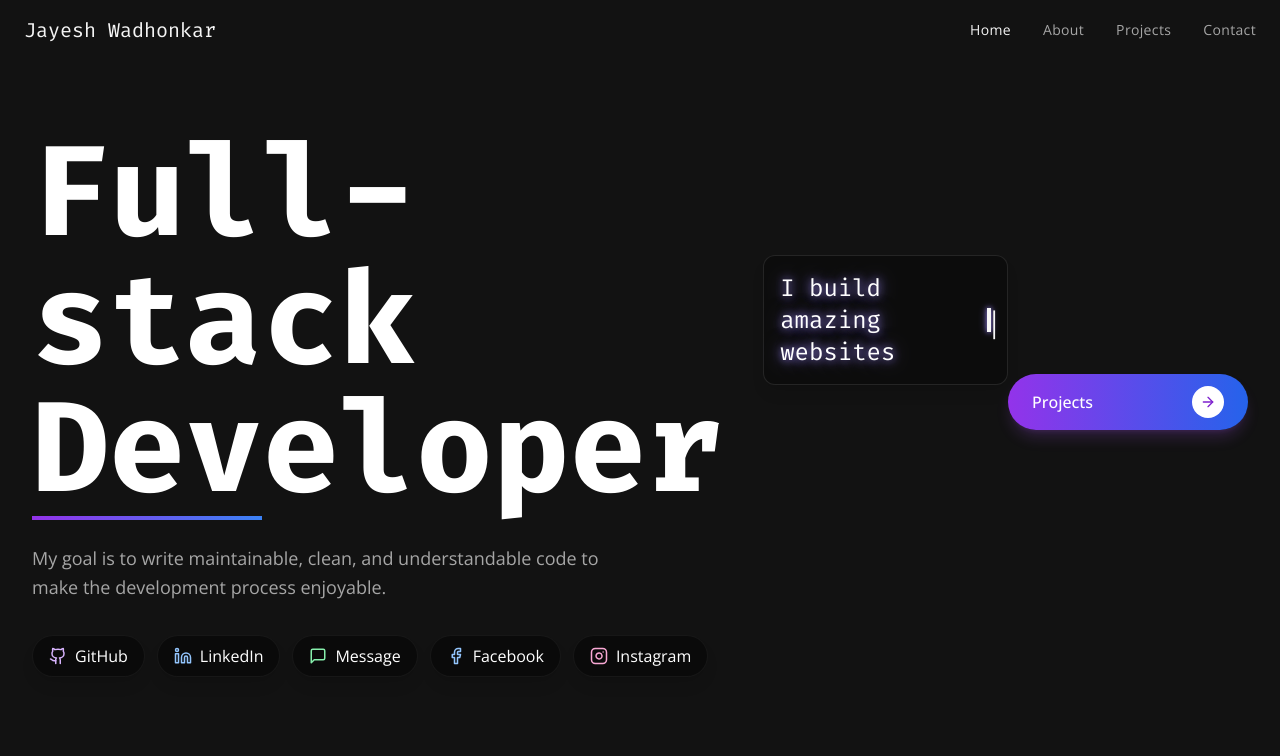
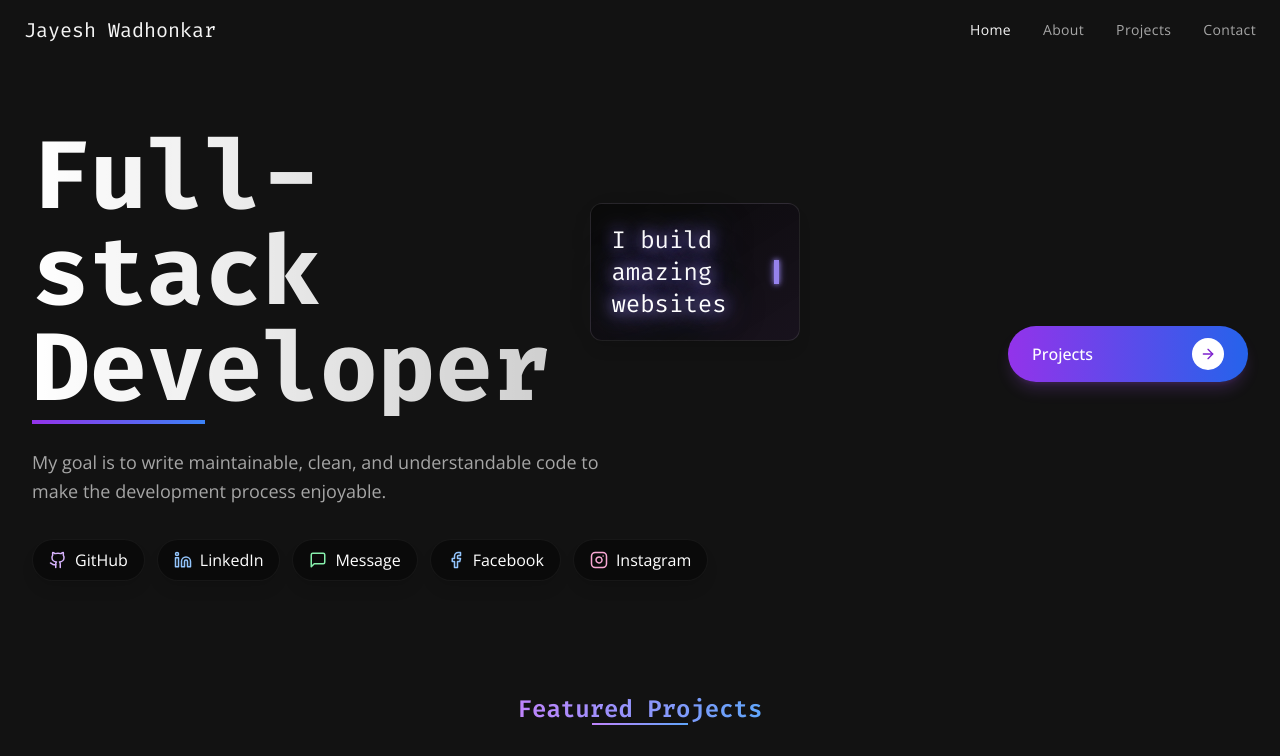
Before and after one commit to JoyCode4/vignettes-in-virtual, a React (Vite) app: page / in a window 1280 px wide. Shown: the top 756 px of the page. Built offline with nearby package versions, Linux system fonts and the light colour scheme; grey boxes are pictures that could not be loaded.

Commit message:
Enhance landing page aesthetics
The landing page has been visually enhanced with a typewriter animation and glow effect.

```diff
--- a/src/components/TypewriterText.tsx
+++ b/src/components/TypewriterText.tsx
@@ -8,6 +8,9 @@ interface TypewriterTextProps {
   delayBetweenTexts?: number;
   className?: string;
   glowColor?: string;
+  glowIntensity?: 'low' | 'medium' | 'high';
+  cursorStyle?: 'line' | 'block' | 'underscore';
+  cursorColor?: string;
 }
 
 const TypewriterText: React.FC<TypewriterTextProps> = ({
@@ -16,7 +19,10 @@ const TypewriterText: React.FC<TypewriterTextProps> = ({
   deletingSpeed = 50,
   delayBetweenTexts = 1500,
   className = '',
-  glowColor = '#8B5CF6'
+  glowColor = '#8B5CF6',
+  glowIntensity = 'medium',
+  cursorStyle = 'line',
+  cursorColor
 }) => {
   const [currentTextIndex, setCurrentTextIndex] = useState(0);
   const [displayText, setDisplayText] = useState('');
@@ -58,16 +64,72 @@ const TypewriterText: React.FC<TypewriterTextProps> = ({
     return () => clearTimeout(timer);
   }, [currentTextIndex, displayText, isDeleting, isWaiting, texts, typingSpeed, deletingSpeed, delayBetweenTexts]);
 
-  const glowStyle = {
-    textShadow: `0 0 10px ${glowColor}, 0 0 20px ${glowColor}80, 0 0 30px ${glowColor}40`,
+  // Define glow intensity levels
+  const glowIntensities = {
+    low: {
+      textShadow: `0 0 5px ${glowColor}80, 0 0 10px ${glowColor}40`,
+    },
+    medium: {
+      textShadow: `0 0 10px ${glowColor}, 0 0 20px ${glowColor}80, 0 0 30px ${glowColor}40`,
+    },
+    high: {
+      textShadow: `0 0 15px ${glowColor}, 0 0 30px ${glowColor}, 0 0 45px ${glowColor}80, 0 0 60px ${glowColor}40`,
+    },
   };
+
+  // Get the appropriate glow style
+  const glowStyle = glowIntensities[glowIntensity];
+
+  // Define cursor styles
+  let cursorElement;
+  const cursorColorToUse = cursorColor || glowColor;
+
+  switch (cursorStyle) {
+    case 'block':
+      cursorElement = (
+        <span
+          className="inline-block w-3 h-6 ml-1 bg-white animate-pulse"
+          style={{
+            backgroundColor: cursorColorToUse,
+            boxShadow: `0 0 5px ${cursorColorToUse}, 0 0 10px ${cursorColorToUse}80`
+          }}
+        />
+      );
+      break;
+    case 'underscore':
+      cursorElement = (
+        <span
+          className="inline-block w-3 h-1 ml-1 bg-white animate-pulse"
+          style={{
+            backgroundColor: cursorColorToUse,
+            marginBottom: '-3px',
+            boxShadow: `0 0 5px ${cursorColorToUse}, 0 0 10px ${cursorColorToUse}80`
+          }}
+        >_</span>
+      );
+      break;
+    case 'line':
+    default:
+      cursorElement = (
+        <span
+          className="inline-block w-0.5 h-6 ml-1 bg-white animate-pulse"
+          style={{
+            backgroundColor: cursorColorToUse,
+            boxShadow: `0 0 5px ${cursorColorToUse}, 0 0 10px ${cursorColorToUse}80`
+          }}
+        >|</span>
+      );
+  }
 
   return (
     <div className={`${className} flex items-center`}>
-      <span style={glowStyle}>{displayText}</span>
-      <span className="inline-block w-1 h-6 ml-1 bg-white animate-pulse" style={{
-        boxShadow: `0 0 5px ${glowColor}, 0 0 10px ${glowColor}80`
-      }}>|</span>
+      <span
+        className="transition-all duration-200"
+        style={glowStyle}
+      >
+        {displayText}
+      </span>
+      {cursorElement}
     </div>
   );
 };
--- a/src/pages/Index.tsx
+++ b/src/pages/Index.tsx
@@ -35,20 +35,21 @@ const Index = () => {
       <div className="page-container bg-dark-gray text-white">
         {/* Header Section with Title */}
         <section className="section-container pt-32 pb-16 relative">
-          {/* Animated background gradient */}
-          <div className="absolute top-0 right-0 w-1/2 h-full bg-gradient-to-br from-purple-600/10 to-blue-600/5 rounded-full blur-[100px] -z-10"></div>
+          {/* Enhanced animated background gradients */}
+          <div className="absolute top-0 left-0 w-full h-full bg-gradient-to-br from-purple-600/10 via-blue-600/5 to-indigo-500/10 rounded-full blur-[120px] -z-10 animate-pulse"></div>
+          <div className="absolute bottom-0 right-0 w-3/4 h-1/2 bg-gradient-to-tl from-blue-500/10 via-purple-600/5 to-pink-500/5 rounded-full blur-[150px] -z-10 animate-pulse" style={{animationDelay: '2s'}}></div>
 
           <div ref={textRef} className="opacity-0" style={{ animationDelay: '0.3s', animationFillMode: 'forwards' }}>
             <div className="flex flex-col lg:flex-row lg:items-center justify-between">
-              <div className="mb-12 lg:mb-0">
-                <div className="flex flex-col md:flex-row md:items-center md:gap-6">
-                  <h1 className="font-mono text-6xl sm:text-7xl md:text-8xl lg:text-9xl font-bold mb-6 md:mb-0 relative">
-                    <span className="block">Full-stack</span>
-                    <span className="block">Developer</span>
+              <div className="mb-12 lg:mb-0 max-w-3xl">
+                <div className="flex flex-col md:flex-row items-start md:items-center gap-6">
+                  <h1 className="font-mono text-6xl sm:text-7xl md:text-8xl font-bold relative inline-flex flex-col">
+                    <span className="bg-gradient-to-r from-white via-white/90 to-white/80 bg-clip-text text-transparent">Full-stack</span>
+                    <span className="bg-gradient-to-r from-white via-white/90 to-white/80 bg-clip-text text-transparent">Developer</span>
                     <div className="absolute -bottom-2 left-0 w-1/3 h-1 bg-gradient-to-r from-purple-600 to-blue-500"></div>
                   </h1>
 
-                  <div className="ml-0 md:ml-4 p-4 rounded-xl bg-black/30 backdrop-blur-sm border border-white/10 shadow-lg transform hover:scale-105 transition-all duration-300">
+                  <div className="ml-0 mt-8 md:mt-0 md:ml-4 p-5 rounded-xl backdrop-blur-sm border border-white/10 shadow-lg transition-all duration-300 hover:border-purple-500/30 bg-gradient-to-br from-black/50 to-purple-900/10 transform hover:scale-105 hover:shadow-purple-500/20">
                     <TypewriterText
                       texts={[
                         "Hello! I'm Jayesh",
@@ -60,6 +61,8 @@ const Index = () => {
                       delayBetweenTexts={2000}
                       className="text-xl md:text-2xl font-mono"
                       glowColor="#9b87f5"
+                      glowIntensity="high"
+                      cursorStyle="block"
                     />
                   </div>
                 </div>
@@ -68,13 +71,13 @@ const Index = () => {
                   My goal is to write maintainable, clean, and understandable code to make the development process enjoyable.
                 </p>
 
-                {/* Social Media Links */}
+                {/* Enhanced Social Media Links */}
                 <div className="flex flex-wrap gap-3">
                   <a
                     href="https://github.com/JoyCode4"
                     target="_blank"
                     rel="noopener noreferrer"
-                    className="flex items-center justify-center gap-2 px-4 py-2 bg-black/40 backdrop-blur-sm rounded-full text-white hover:bg-white/10 transition-all duration-300 border border-white/5 hover:border-white/20 shadow-lg hover:shadow-purple-500/20"
+                    className="flex items-center justify-center gap-2 px-4 py-2 bg-black/40 backdrop-blur-sm rounded-full text-white hover:bg-white/10 transition-all duration-300 border border-white/5 hover:border-purple-500/50 shadow-lg hover:shadow-purple-500/20 transform hover:translate-y-[-2px]"
                   >
                     <Github size={18} className="text-purple-300" />
                     <span>GitHub</span>
@@ -83,25 +86,25 @@ const Index = () => {
                     href="https://www.linkedin.com/in/jayesh-wadhonkar-184539168"
                     target="_blank"
                     rel="noopener noreferrer"
-                    className="flex items-center justify-center gap-2 px-4 py-2 bg-black/40 backdrop-blur-sm rounded-full text-white hover:bg-white/10 transition-all duration-300 border border-white/5 hover:border-white/20 shadow-lg hover:shadow-blue-500/20"
+                    className="flex items-center justify-center gap-2 px-4 py-2 bg-black/40 backdrop-blur-sm rounded-full text-white hover:bg-white/10 transition-all duration-300 border border-white/5 hover:border-blue-500/50 shadow-lg hover:shadow-blue-500/20 transform hover:translate-y-[-2px]"
                   >
                     <Linkedin size={18} className="text-blue-300" />
                     <span>LinkedIn</span>
                   </a>
                   <a
-                    className="flex items-center justify-center gap-2 px-4 py-2 bg-black/40 backdrop-blur-sm rounded-full text-white hover:bg-white/10 transition-all duration-300 border border-white/5 hover:border-white/20 shadow-lg hover:shadow-green-500/20"
+                    className="flex items-center justify-center gap-2 px-4 py-2 bg-black/40 backdrop-blur-sm rounded-full text-white hover:bg-white/10 transition-all duration-300 border border-white/5 hover:border-green-500/50 shadow-lg hover:shadow-green-500/20 transform hover:translate-y-[-2px]"
                   >
                     <MessageSquare size={18} className="text-green-300" />
                     <span>Message</span>
                   </a>
                   <a
-                    className="flex items-center justify-center gap-2 px-4 py-2 bg-black/40 backdrop-blur-sm rounded-full text-white hover:bg-white/10 transition-all duration-300 border border-white/5 hover:border-white/20 shadow-lg hover:shadow-blue-500/20"
+                    className="flex items-center justify-center gap-2 px-4 py-2 bg-black/40 backdrop-blur-sm rounded-full text-white hover:bg-white/10 transition-all duration-300 border border-white/5 hover:border-blue-500/50 shadow-lg hover:shadow-blue-500/20 transform hover:translate-y-[-2px]"
                   >
                     <Facebook size={18} className="text-blue-300" />
                     <span>Facebook</span>
                   </a>
                   <a
-                    className="flex items-center justify-center gap-2 px-4 py-2 bg-black/40 backdrop-blur-sm rounded-full text-white hover:bg-white/10 transition-all duration-300 border border-white/5 hover:border-white/20 shadow-lg hover:shadow-pink-500/20"
+                    className="flex items-center justify-center gap-2 px-4 py-2 bg-black/40 backdrop-blur-sm rounded-full text-white hover:bg-white/10 transition-all duration-300 border border-white/5 hover:border-pink-500/50 shadow-lg hover:shadow-pink-500/20 transform hover:translate-y-[-2px]"
                   >
                     <Instagram size={18} className="text-pink-300" />
                     <span>Instagram</span>
@@ -109,11 +112,11 @@ const Index = () => {
                 </div>
               </div>
 
-              {/* Projects CTA */}
+              {/* Enhanced Projects CTA */}
               <div className="relative">
                 <Link
                   to="/projects"
-                  className="flex items-center justify-between px-6 py-3 w-60 bg-gradient-to-r from-purple-600 to-blue-600 text-white rounded-full hover:brightness-110 transition-all duration-300 font-medium shadow-lg shadow-purple-500/20 hover:shadow-purple-600/40"
+                  className="flex items-center justify-between px-6 py-3 w-60 bg-gradient-to-r from-purple-600 to-blue-600 text-white rounded-full hover:brightness-110 transition-all duration-300 font-medium shadow-lg shadow-purple-500/20 hover:shadow-purple-600/40 transform hover:translate-y-[-2px]"
                 >
                   <span>Projects</span>
                   <div className="bg-white text-purple-700 rounded-full h-8 w-8 flex items-center justify-center">
@@ -125,9 +128,9 @@ const Index = () => {
           </div>
         </section>
 
-        {/* Projects Carousel Preview */}
+        {/* Enhanced Projects Carousel Preview */}
         <section className="section-container py-12 overflow-hidden relative">
-          <div className="absolute top-1/2 left-1/2 transform -translate-x-1/2 -translate-y-1/2 w-full h-32 bg-gradient-to-r from-purple-600/5 to-blue-600/5 blur-[100px] -z-10"></div>
+          <div className="absolute top-1/2 left-1/2 transform -translate-x-1/2 -translate-y-1/2 w-full h-80 bg-gradient-to-r from-purple-600/10 via-blue-600/5 to-pink-500/10 blur-[100px] -z-10 animate-pulse" style={{animationDuration: '8s'}}></div>
 
           <h2 className="text-2xl font-mono mb-8 font-semibold text-center relative">
             <span className="bg-gradient-to-r from-purple-400 to-blue-400 bg-clip-text text-transparent">Featured Projects</span>
@@ -153,9 +156,9 @@ const Index = () => {
           </div>
         </section>
 
-        {/* About Section */}
+        {/* About Section with enhanced styling */}
         <section className="section-container py-16 relative">
-          <div className="absolute top-0 left-0 w-full h-full bg-gradient-to-br from-blue-600/5 to-purple-600/5 blur-[100px] -z-10"></div>
+          <div className="absolute top-0 left-0 w-full h-full bg-gradient-to-br from-blue-600/10 via-purple-600/5 to-pink-500/5 blur-[100px] -z-10 animate-pulse" style={{animationDuration: '10s'}}></div>
 
           <h2 className="text-3xl font-mono mb-10 font-semibold text-center relative">
             <span className="bg-gradient-to-r from-blue-400 to-purple-400 bg-clip-text text-transparent">About me</span>
@@ -167,40 +170,40 @@ const Index = () => {
               <h3 className="text-xl mb-4">Hello! I'm Jayesh, I'm a <span className="font-semibold bg-gradient-to-r from-purple-400 to-blue-400 bg-clip-text text-transparent">full-stack developer</span>.</h3>
               <p className="text-light-gray">More than 1 year experience.</p>
 
-              {/* Skills Cards */}
+              {/* Enhanced Skills Cards */}
               <div className="mt-12 space-y-6">
-                <div className="backdrop-blur-sm bg-black/20 border border-white/10 rounded-xl p-6 shadow-lg hover:shadow-purple-500/10 transition-all duration-300">
+                <div className="backdrop-blur-sm bg-black/20 border border-white/10 rounded-xl p-6 shadow-lg hover:shadow-purple-500/20 transition-all duration-300 hover:border-purple-500/30 transform hover:translate-y-[-2px]">
                   <h4 className="mb-4 text-purple-300">Front-end</h4>
                   <div className="flex flex-wrap gap-2">
                     {["TypeScript", "React", "Vue", "CSS", "Redux Toolkit", "Next.js", "HTML", "Jest", "GraphQL", "React Native", "TailwindCSS", "Express"].map((skill) => (
-                      <span key={skill} className="text-sm text-gray-400 hover:text-white transition-colors duration-300">/ {skill} </span>
+                      <span key={skill} className="text-sm text-gray-400 hover:text-white transition-colors duration-300 hover:text-purple-200">/ {skill} </span>
                     ))}
                   </div>
                 </div>
 
-                <div className="backdrop-blur-sm bg-black/20 border border-white/10 rounded-xl p-6 shadow-lg hover:shadow-blue-500/10 transition-all duration-300">
+                <div className="backdrop-blur-sm bg-black/20 border border-white/10 rounded-xl p-6 shadow-lg hover:shadow-blue-500/20 transition-all duration-300 hover:border-blue-500/30 transform hover:translate-y-[-2px]">
                   <h4 className="mb-4 text-blue-300">Styles</h4>
                   <div className="flex flex-wrap gap-2">
                     {["SCSS", "SASS", "PostCSS", "Ant.UI", "MUI", "Material UI"].map((skill) => (
-                      <span key={skill} className="text-sm text-gray-400 hover:text-white transition-colors duration-300">/ {skill} </span>
+                      <span key={skill} className="text-sm text-gray-400 hover:text-white transition-colors duration-300 hover:text-blue-200">/ {skill} </span>
                     ))}
                   </div>
                 </div>
 
-                <div className="backdrop-blur-sm bg-black/20 border border-white/10 rounded-xl p-6 shadow-lg hover:shadow-green-500/10 transition-all duration-300">
+                <div className="backdrop-blur-sm bg-black/20 border border-white/10 rounded-xl p-6 shadow-lg hover:shadow-green-500/20 transition-all duration-300 hover:border-green-500/30 transform hover:translate-y-[-2px]">
                   <h4 className="mb-4 text-green-300">Back-end</h4>
                   <div className="flex flex-wrap gap-2">
                     {["Golang", "SQL", "ORM", "PostgreSQL", "MySQL", "MongoDB", "JDBC", "Redis", "Kafka", "Node", "Rest", "Typescript", "Microservices"].map((skill) => (
-                      <span key={skill} className="text-sm text-gray-400 hover:text-white transition-colors duration-300">/ {skill} </span>
+                      <span key={skill} className="text-sm text-gray-400 hover:text-white transition-colors duration-300 hover:text-green-200">/ {skill} </span>
                     ))}
                   </div>
                 </div>
 
-                <div className="backdrop-blur-sm bg-black/20 border border-white/10 rounded-xl p-6 shadow-lg hover:shadow-orange-500/10 transition-all duration-300">
+                <div className="backdrop-blur-sm bg-black/20 border border-white/10 rounded-xl p-6 shadow-lg hover:shadow-orange-500/20 transition-all duration-300 hover:border-orange-500/30 transform hover:translate-y-[-2px]">
                   <h4 className="mb-4 text-orange-300">DevOps</h4>
                   <div className="flex flex-wrap gap-2">
                     {["Nginx", "Brctf", "Docker", "CI/CD", "AWS", "Bash"].map((skill) => (
-                      <span key={skill} className="text-sm text-gray-400 hover:text-white transition-colors duration-300">/ {skill} </span>
+                      <span key={skill} className="text-sm text-gray-400 hover:text-white transition-colors duration-300 hover:text-orange-200">/ {skill} </span>
                     ))}
                   </div>
                 </div>
@@ -208,7 +211,7 @@ const Index = () => {
             </div>
 
             <div className="lg:w-1/2">
-              <div className="h-72 bg-gray-800 rounded-xl overflow-hidden shadow-xl shadow-purple-500/10 hover:shadow-purple-500/20 transition-all duration-300 border border-white/5">
+              <div className="h-72 bg-gray-800 rounded-xl overflow-hidden shadow-xl shadow-purple-500/10 hover:shadow-purple-500/30 transition-all duration-300 border border-white/5 hover:border-purple-500/20 transform hover:scale-[1.02]">
                 <img
                   src="/placeholder.svg"
                   alt="Jayesh Wadhonkar"
@@ -216,11 +219,11 @@ const Index = () => {
                 />
               </div>
 
-              {/* Work Experience Section */}
+              {/* Enhanced Work Experience Section */}
               <div className="mt-12">
                 <h2 className="text-6xl font-bold mb-6 bg-gradient-to-r from-blue-400 to-purple-400 bg-clip-text text-transparent">Work</h2>
 
-                <div className="space-y-px backdrop-blur-sm bg-black/20 border border-white/10 rounded-xl overflow-hidden shadow-lg">
+                <div className="space-y-px backdrop-blur-sm bg-black/20 border border-white/10 rounded-xl overflow-hidden shadow-lg hover:shadow-purple-500/20 transition-all duration-300">
                   <WorkExperience
                     period="2023 - Present"
                     duration="6 months"
@@ -250,19 +253,19 @@ const Index = () => {
   );
 };
 
-// Project Preview Component
+// Project Preview Component with enhanced styling
 const ProjectPreview = ({ title, image, direction }: { title: string, image: string, direction: 'left' | 'right' | 'none' }) => {
   return (
-    <div className="flex-shrink-0 w-80 h-32 relative rounded-xl overflow-hidden group shadow-lg hover:shadow-purple-500/20 transition-all duration-300 transform hover:scale-[1.02]">
+    <div className="flex-shrink-0 w-80 h-32 relative rounded-xl overflow-hidden group shadow-lg hover:shadow-purple-500/30 transition-all duration-300 transform hover:scale-[1.03] border border-white/5 hover:border-purple-500/20">
       <div className="absolute inset-0 bg-gradient-to-r from-black/80 to-transparent z-10"></div>
       <img src={image} alt={title} className="w-full h-full object-cover" />
       <div className="absolute inset-0 z-20 p-4 flex flex-col justify-between">
-        <p className="text-sm text-white">{title}</p>
+        <p className="text-sm text-white group-hover:text-purple-200 transition-colors">{title}</p>
         <div className="flex justify-between items-center">
-          <button className="text-xs text-white bg-purple-600/80 px-3 py-1 rounded-full hover:bg-purple-500 transition-colors">
+          <button className="text-xs text-white bg-purple-600/90 px-3 py-1 rounded-full hover:bg-purple-500 transition-colors shadow-md hover:shadow-purple-500/50">
             Read more
           </button>
-          <div className="h-6 w-6 bg-white rounded-full flex items-center justify-center transform group-hover:rotate-45 transition-transform duration-300">
+          <div className="h-6 w-6 bg-white rounded-full flex items-center justify-center transform group-hover:rotate-45 transition-transform duration-300 shadow-md">
             {direction === 'left' && <ArrowLeft size={12} className="text-purple-700" />}
             {direction === 'right' && <ArrowRight size={12} className="text-purple-700" />}
             {direction === 'none' && <ArrowRight size={12} className="text-purple-700" />}
@@ -273,7 +276,7 @@ const ProjectPreview = ({ title, image, direction }: { title: string, image: str
   );
 };
 
-// Work Experience Component
+// Work Experience Component with enhanced styling
 const WorkExperience = ({
   period,
   duration,
```
